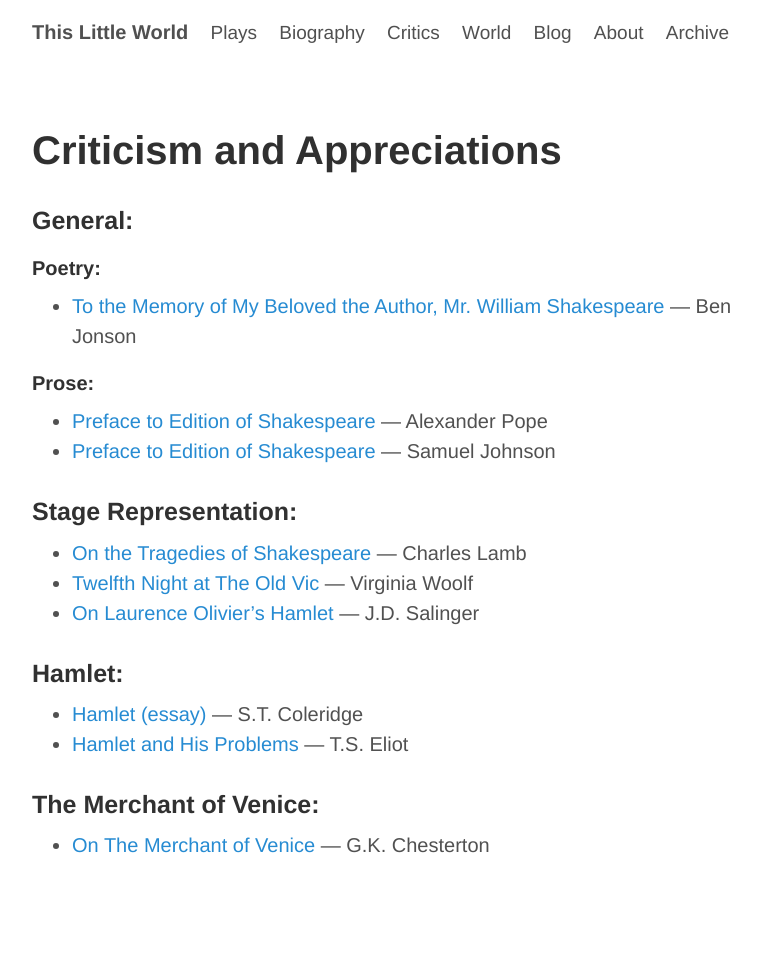
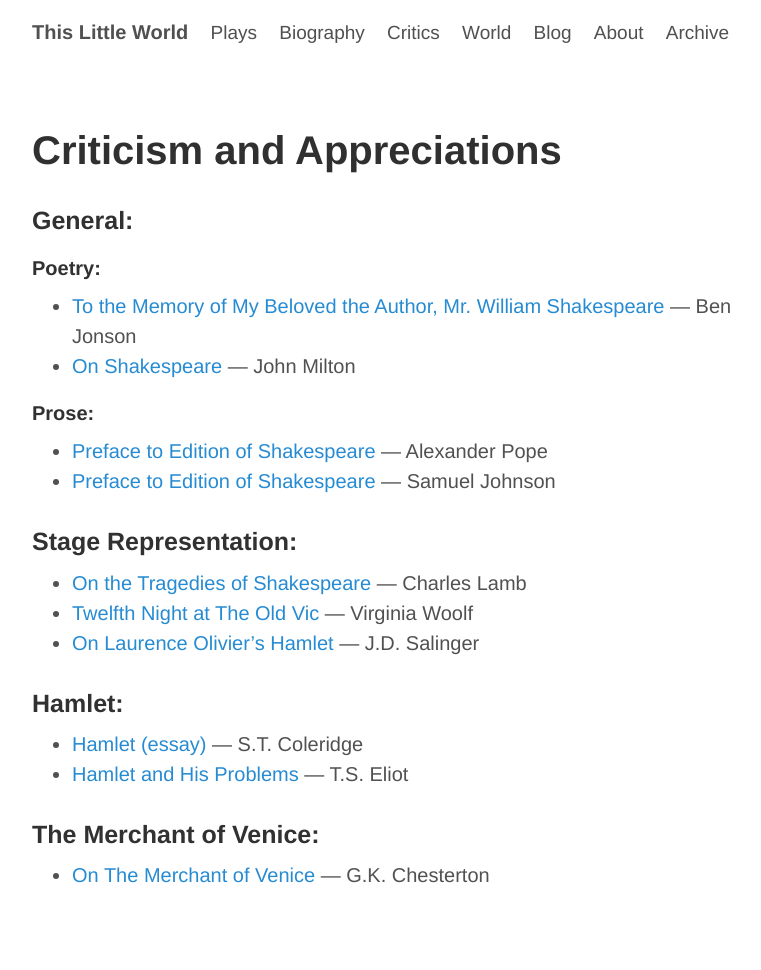
Before and after one commit to ThisLittleWorld/ThisLittleWorld.github.io, a Jekyll site: the page built from pages/critics.md, in a window 1280 px wide. Shown: the whole page, without its empty margins (248-1009 px from the left). Built offline with Jekyll 4.4.1, drawn with Linux system fonts in a browser that asks for light colours; Markdown is read by kramdown in place of the engine named in the settings; before the commit the page ends 940 px from its top, so only the background shows below that.

Commit message:
Update critics.md

```diff
--- a/pages/critics.md
+++ b/pages/critics.md
@@ -9,6 +9,7 @@ permalink: "/critics/"
 ######Poetry:
 
 * [To the Memory of My Beloved the Author, Mr. William Shakespeare](/jonson.elegy/) — Ben Jonson
+* [On Shakespeare](/milton.poem/) — John Milton
 
 
 ######Prose:
```
